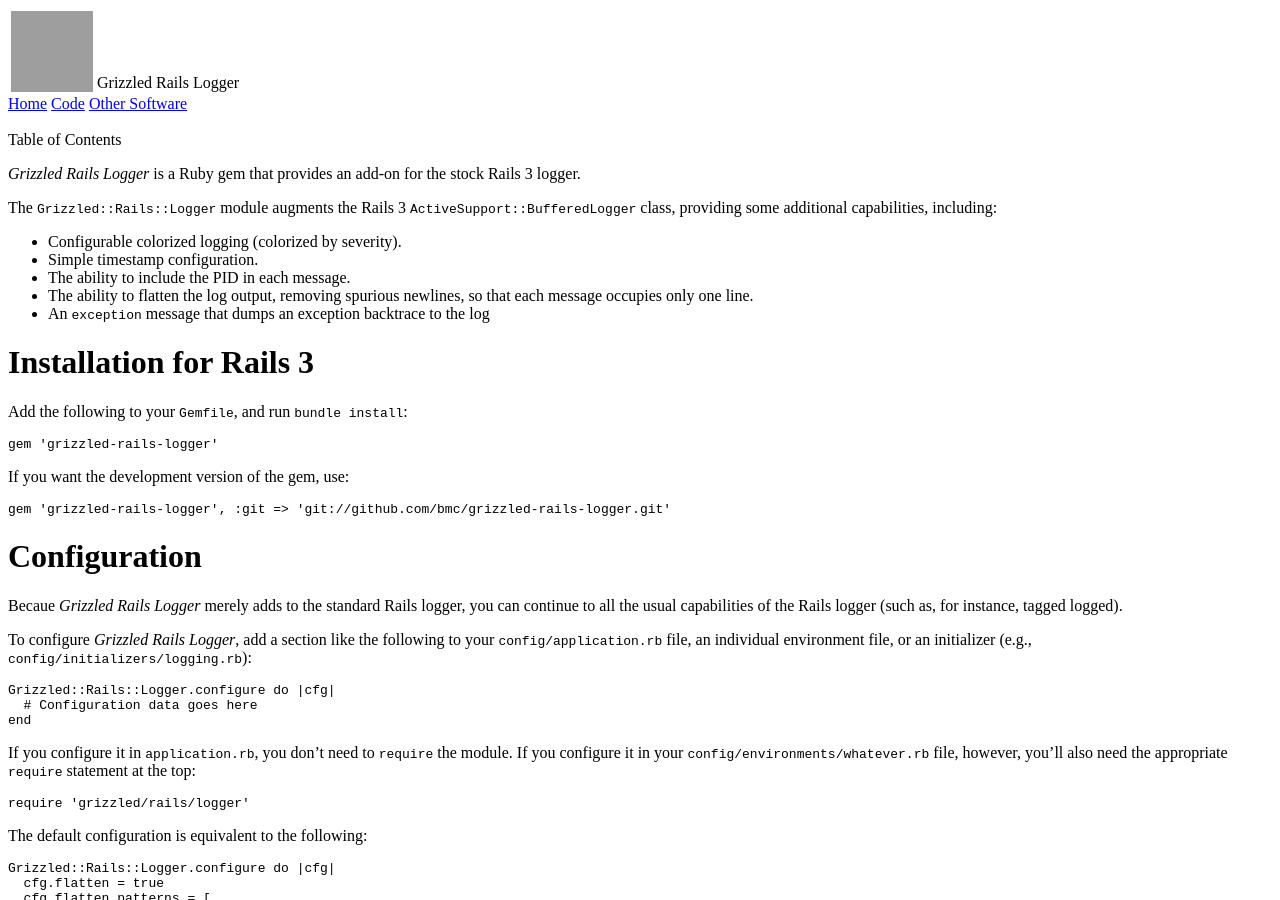
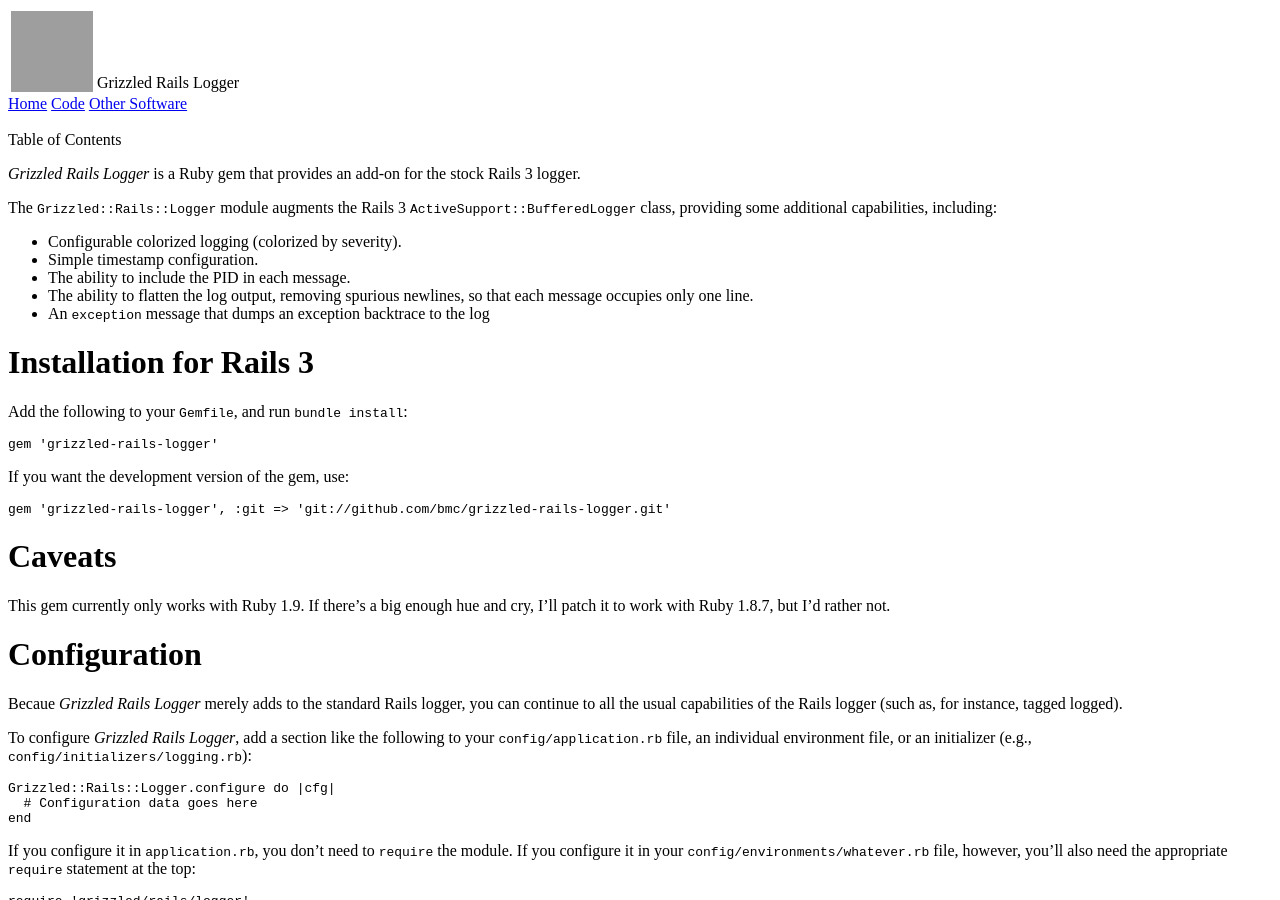
Before and after one commit to bmc/grizzled-rails-logger, a Jekyll site: the page built from index.md, in a window 1280 px wide and 900 px high. Built offline with Jekyll 4.4.1, drawn with Linux system fonts in a browser that asks for light colours.

Commit message:
Note about Ruby 1.9

```diff
--- a/index.md
+++ b/index.md
@@ -26,6 +26,11 @@ Add the following to your `Gemfile`, and run `bundle install`:
 If you want the development version of the gem, use:
 
     gem 'grizzled-rails-logger', :git => 'git://github.com/bmc/grizzled-rails-logger.git'
+
+# Caveats
+
+This gem currently only works with Ruby 1.9. If there's a big enough hue and
+cry, I'll patch it to work with Ruby 1.8.7, but I'd rather not.
 
 # Configuration
 
```
